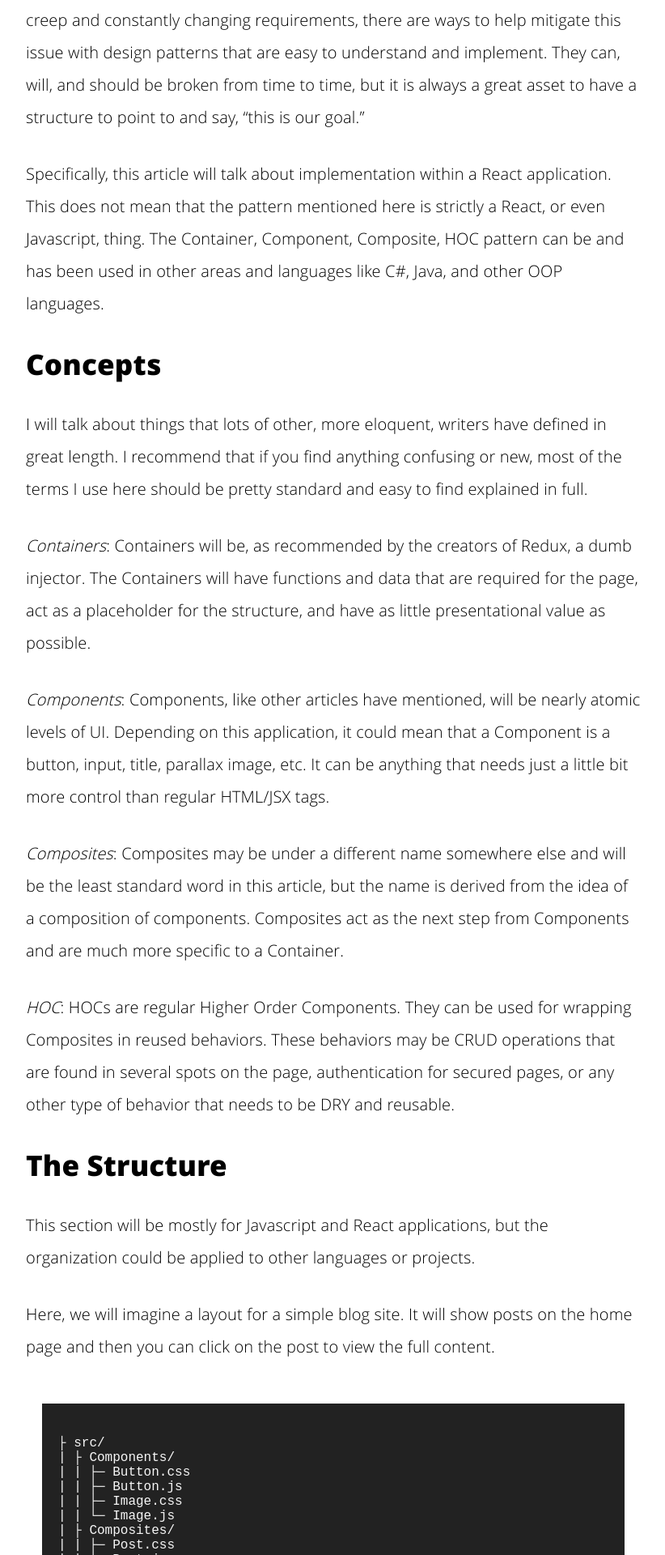
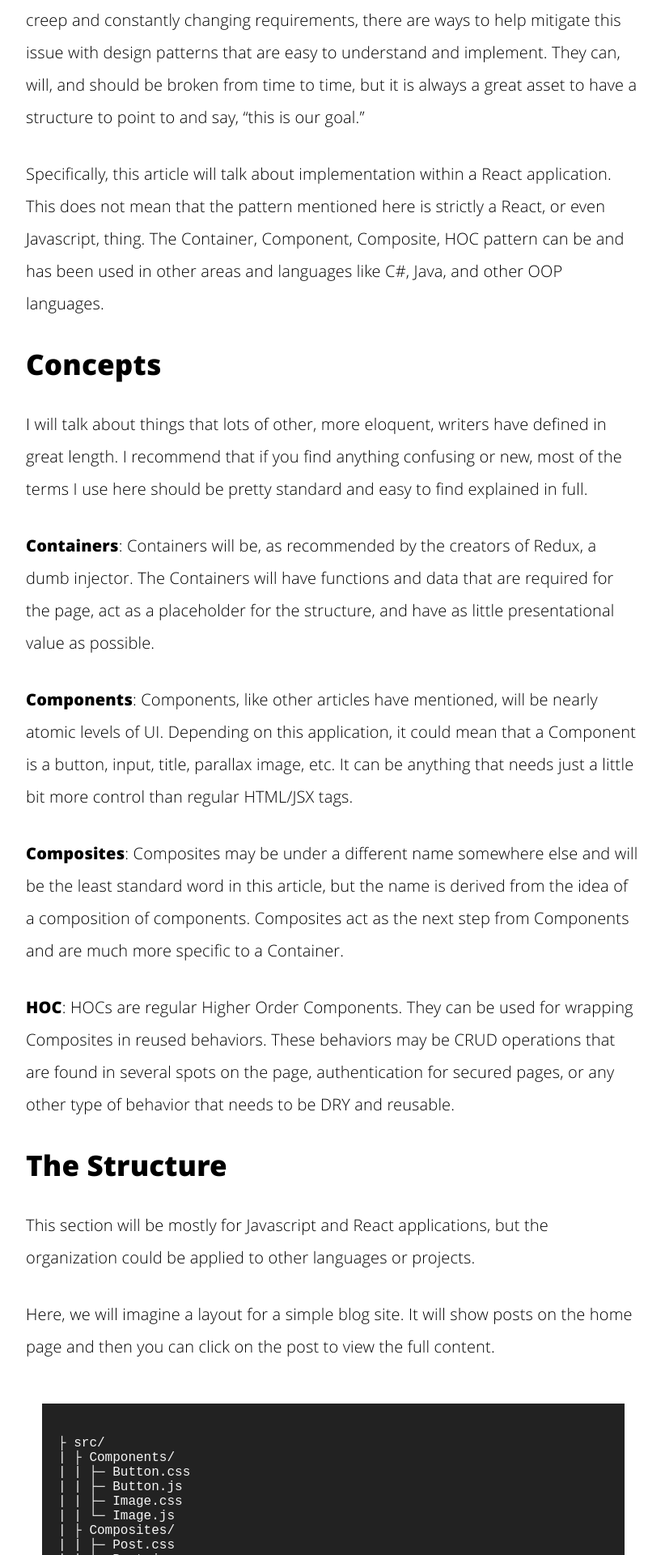
Before and after one commit to scaperoth/scaperoth.github.io, a Jekyll site: the page built from _posts/2019-7-31-container-component-composite-proposition.md, in a window 1280 px wide. Shown: the part 1630-3550 px from the top of the page at 81% size, without its empty margins (228-1050 px from the left). Built offline with Jekyll 4.4.1, drawn with Linux system fonts in a browser that asks for light colours; nearby versions of some CDN libraries; comment, search, counter and statistics services are not loaded.

Commit message:
fixing some style issues

```diff
--- a/_posts/2019-7-31-container-component-composite-proposition.md
+++ b/_posts/2019-7-31-container-component-composite-proposition.md
@@ -29,13 +29,13 @@ Specifically, this article will talk about implementation within a React applica
 
 I will talk about things that lots of other, more eloquent, writers have defined in great length. I recommend that if you find anything confusing or new, most of the terms I use here should be pretty standard and easy to find explained in full.
 
-*Containers*: Containers will be, as recommended by the creators of Redux, a dumb injector. The Containers will have functions and data that are required for the page, act as a placeholder for the structure, and have as little presentational value as possible.
+**Containers**: Containers will be, as recommended by the creators of Redux, a dumb injector. The Containers will have functions and data that are required for the page, act as a placeholder for the structure, and have as little presentational value as possible.
 
-*Components*: Components, like other articles have mentioned, will be nearly atomic levels of UI. Depending on this application, it could mean that a Component is a button, input, title, parallax image, etc. It can be anything that needs just a little bit more control than regular HTML/JSX tags.
+**Components**: Components, like other articles have mentioned, will be nearly atomic levels of UI. Depending on this application, it could mean that a Component is a button, input, title, parallax image, etc. It can be anything that needs just a little bit more control than regular HTML/JSX tags.
 
-*Composites*: Composites may be under a different name somewhere else and will be the least standard word in this article, but the name is derived from the idea of a composition of components. Composites act as the next step from Components and are much more specific to a Container.
+**Composites**: Composites may be under a different name somewhere else and will be the least standard word in this article, but the name is derived from the idea of a composition of components. Composites act as the next step from Components and are much more specific to a Container.
 
-*HOC*: HOCs are regular Higher Order Components. They can be used for wrapping Composites in reused behaviors. These behaviors may be CRUD operations that are found in several spots on the page, authentication for secured pages, or any other type of behavior that needs to be DRY and reusable.
+**HOC**: HOCs are regular Higher Order Components. They can be used for wrapping Composites in reused behaviors. These behaviors may be CRUD operations that are found in several spots on the page, authentication for secured pages, or any other type of behavior that needs to be DRY and reusable.
 
 ## The Structure
 
@@ -172,7 +172,7 @@ class PostPreview extends Component {
       <h1 className={'post-preview-title'}>{this.props.title}</h1>
       <Image src={this.props.image} alt={'Post Preview'}/>
       <p className={'post-preview-content'}>{this.props.content}</p>
-			<Button>Call to Action!</Button>
+      <Button>Call to Action!</Button>
     </div>
   )
 }
```
